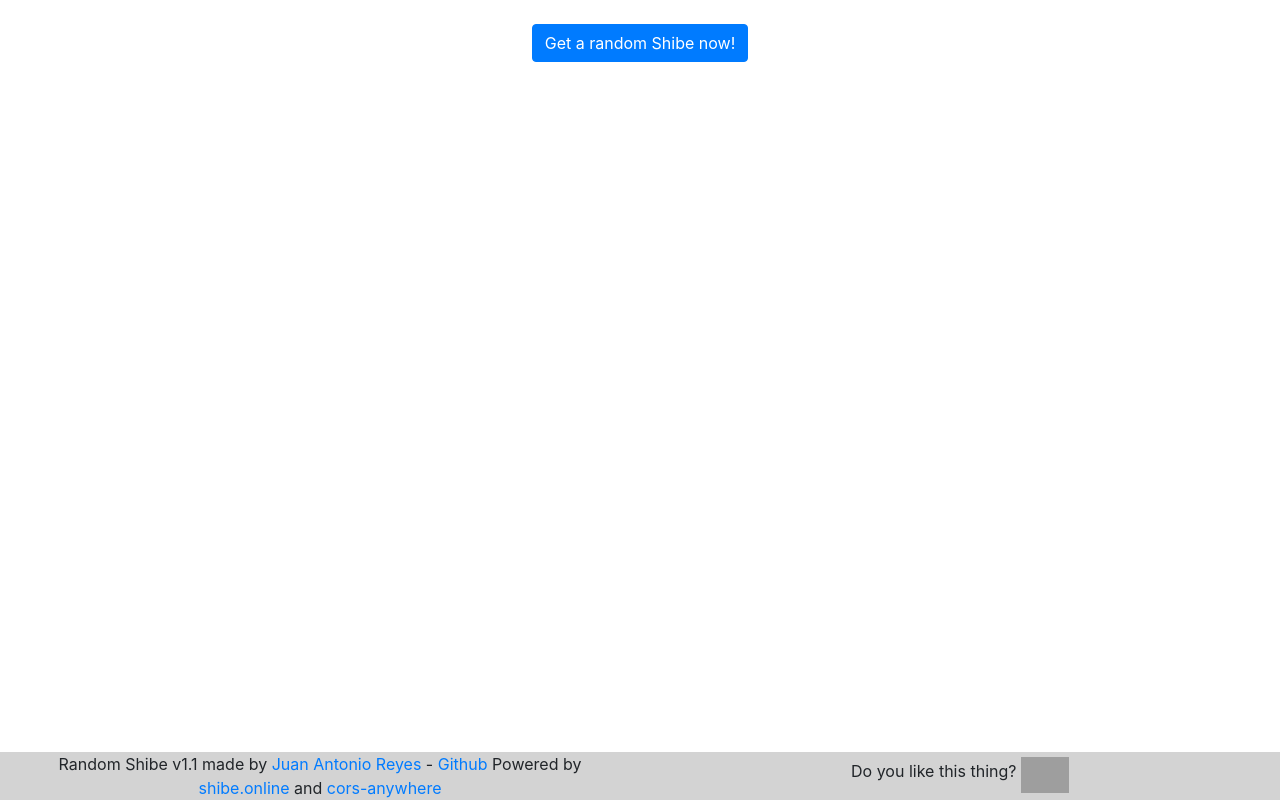
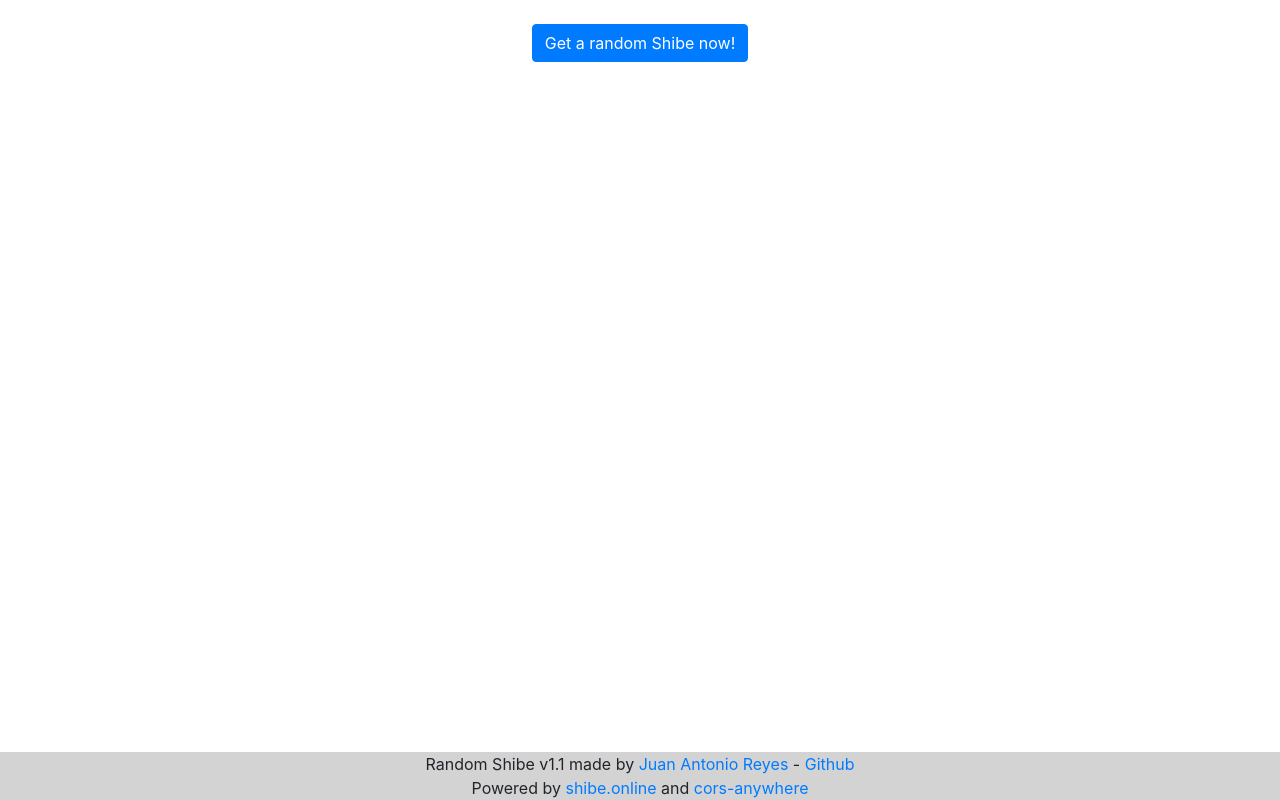
Before and after one commit to JuanAntonioReyes/Random-Shibe, a plain HTML site: page index.html in a window 1280 px wide. Drawn offline with Linux system fonts and the light colour scheme; grey boxes are pictures that could not be loaded.

Commit message:
Removed ko-fi link

```diff
--- a/index.html
+++ b/index.html
@@ -25,7 +25,7 @@
 
 	<footer class="container-fluid">
 		<div class="row">
-			<div class="col-sm-12 col-md-6 text-center">
+			<div class="col-sm-12 text-center">
 				Random Shibe v1.1 made by
 				<a href="https://github.com/JuanAntonioReyes">
 					Juan Antonio Reyes
@@ -33,16 +33,10 @@
 				 -
 				<a href="https://github.com/JuanAntonioReyes/Random-Shibe">
 					Github
-				</a>
+				</a><br>
 				Powered by <a href="http://shibe.online">shibe.online</a>
 			 	and <a href="https://cors-anywhere.herokuapp.com">cors-anywhere</a>
 			</div>
-			<div class="col-sm-12 col-md-6 text-center">
-				Do you like this thing?
-				<a href='https://ko-fi.com/N4N4D9KX' target='_blank'><img height='36' style='border:0px;height:36px;margin-top:5px;' src='https://az743702.vo.msecnd.net/cdn/kofi2.png?v=0' border='0' alt='Buy Me a Coffee at ko-fi.com' /></a>
-			</div>
-
-
 		</div>
 	</footer>
 
```
